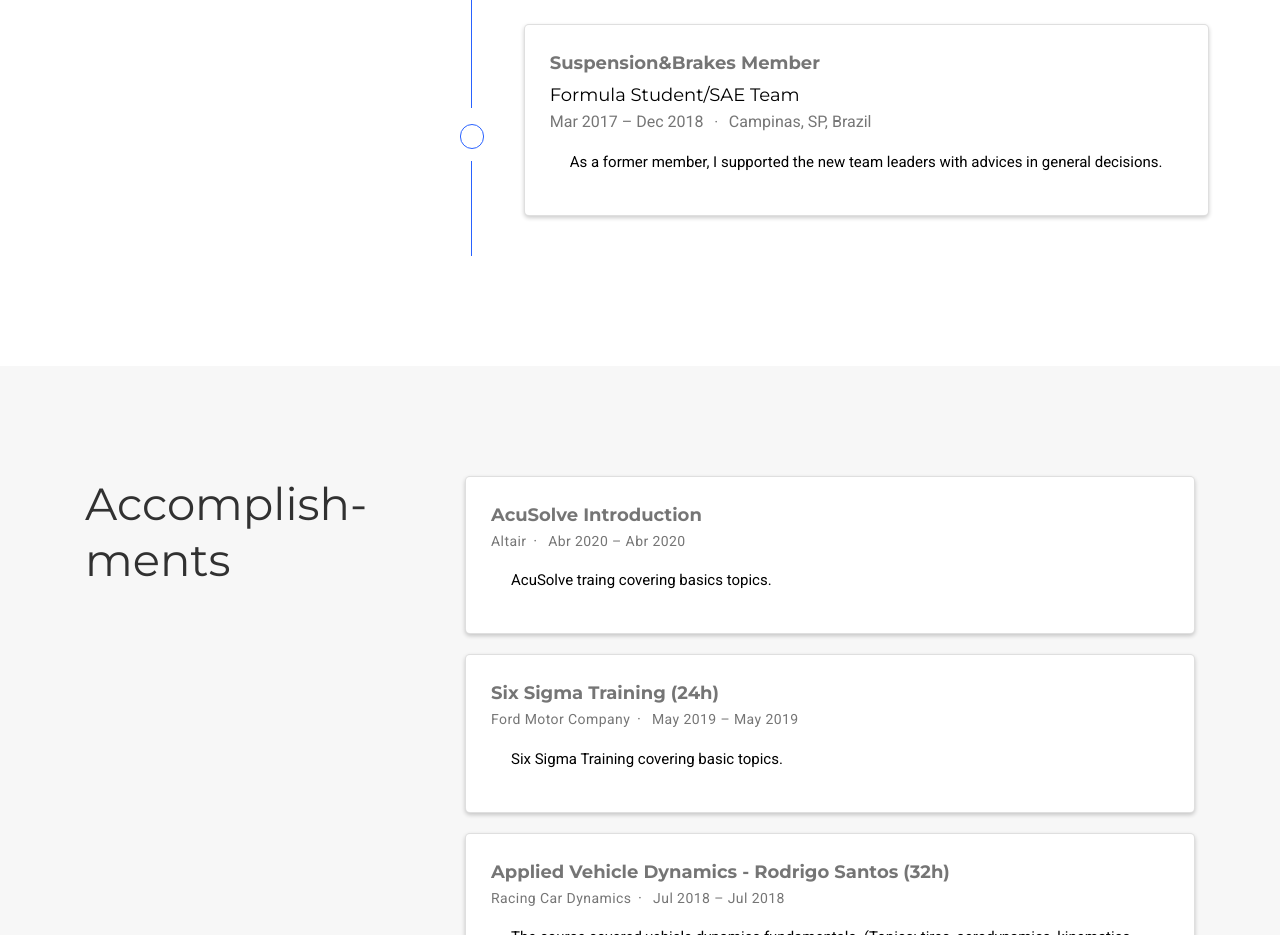
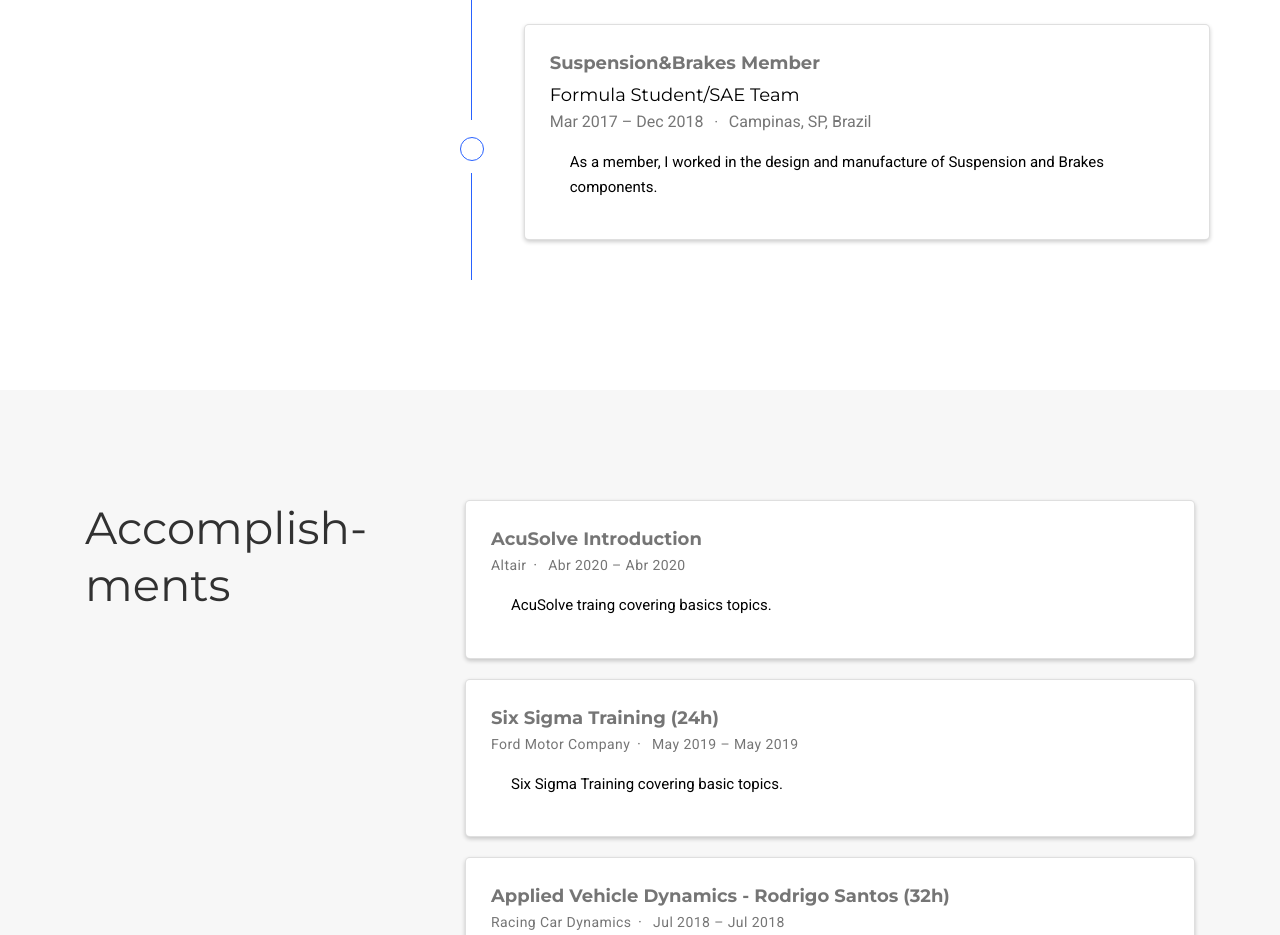
Before and after one commit to henriquefuzaro/henriquefuzaro.github.io, a plain HTML site: page index.html in a window 1280 px wide. Shown: the part 1980-2915 px from the top of the page. Drawn offline with nearby package versions, Linux system fonts and the light colour scheme; some icons are missing; files whose address does not match are found by name.

Commit message:
Update index.html

```diff
--- a/index.html
+++ b/index.html
@@ -897,7 +897,7 @@
                 <span>Campinas, SP, Brazil</span>
 
             </div>
-            <div class="card-text">As a former member, I supported the new team leaders with advices in general decisions.</div>
+            <div class="card-text">As a member, I worked in the design and manufacture of Suspension and Brakes components.</div>
           </div>
         </div>
       </div>
```
